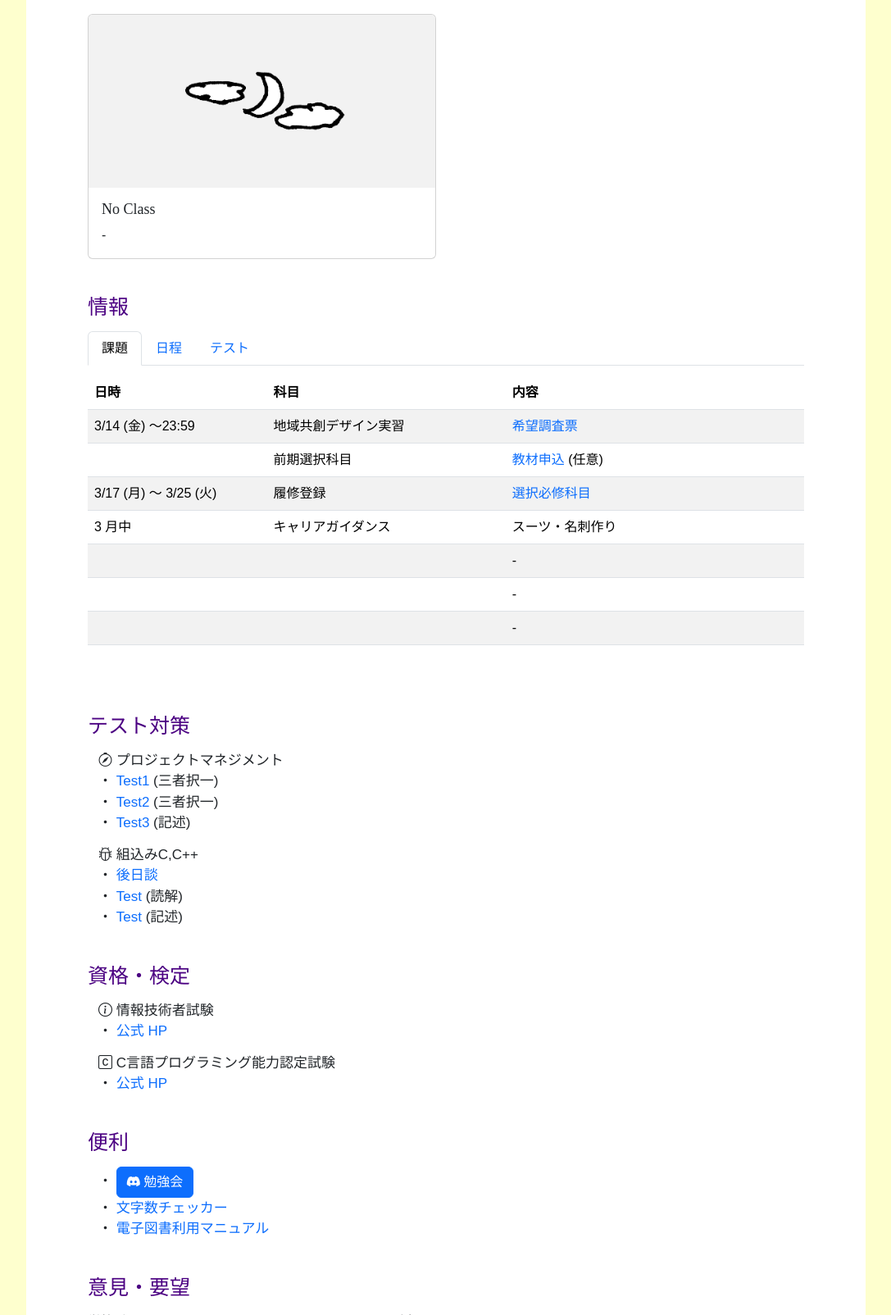
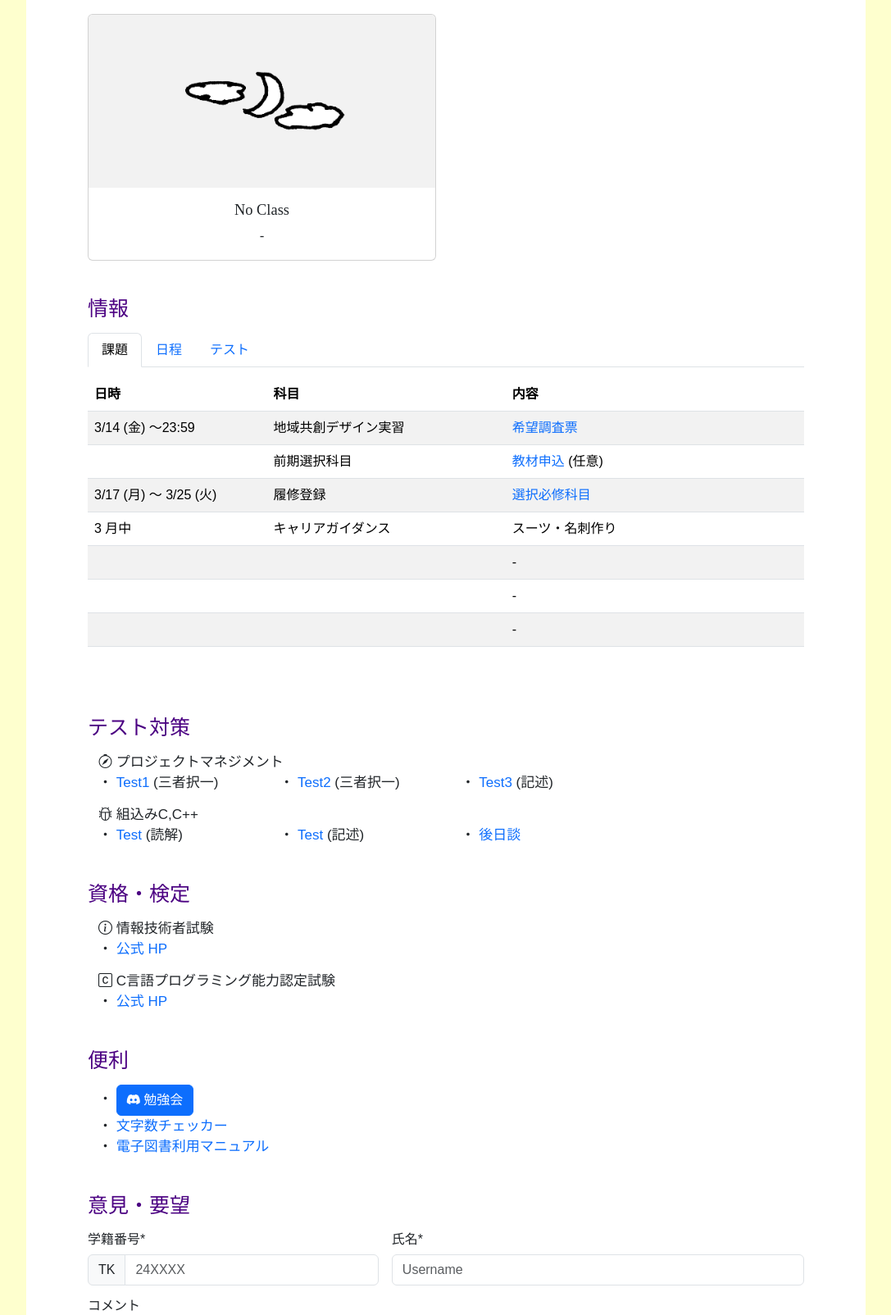
Before and after one commit to Phi110/f-management-system, a PHP site: page / in a window 1280 px wide. Shown: the part 939-2543 px from the top of the page at 82% size, without its empty margins (96-1183 px from the left). Run offline with PHP 8.4, Linux system fonts and the light colour scheme; some libraries are stand-ins or nearby versions; some web fonts are replaced.

Commit message:
Add files via upload

```diff
--- a/index.html
+++ b/index.html
@@ -350,39 +350,50 @@
             <h2 class="bottom-space">テスト対策</h2>
 
             <div class="left-space middle-text">
-                <i class="bi bi-compass"></i> プロジェクトマネジメント<br>
-                ・
-                <a class="link-offset-2 link-underline link-underline-opacity-0" href="test/test.p1.html">
+                <i class="bi bi-compass"></i> プロジェクトマネジメント
+                <div class="row">
+                    <div class="col-md-3">
+                        ・<a class="link-offset-2 link-underline link-underline-opacity-0" href="test/test.p1.html">
                             Test1
                         </a>
                         (三者択一)
-                <br>・
-                <a class="link-offset-2 link-underline link-underline-opacity-0" href="test/test.p2.html">
+                    </div>
+                    <div class="col-md-3">
+                        ・<a class="link-offset-2 link-underline link-underline-opacity-0" href="test/test.p2.html">
                             Test2
                         </a>
                         (三者択一)
-                <br>・
-                <a class="link-offset-2 link-underline link-underline-opacity-0" href="test/test.p3.html">
+                    </div>
+                    <div class="col-md-3">
+                        ・<a class="link-offset-2 link-underline link-underline-opacity-0" href="test/test.p3.html">
                             Test3
                         </a>
                         (記述)
                     </div>
+                </div>
+            </div>
 
             <div class="left-space top-space middle-text">
-                <i class="bi bi-bug"></i> 組込みC,C++  <br>・
-                <a class="link-offset-2 link-underline link-underline-opacity-0" href="test/sequel.html">
-                    後日談
-                </a>
-                <br>・
-                <a class="link-offset-2 link-underline link-underline-opacity-0" href="test/test.c1.html">
+                <i class="bi bi-bug"></i> 組込みC,C++
+                <div class="row">
+                    <div class="col-md-3">
+                        ・<a class="link-offset-2 link-underline link-underline-opacity-0" href="test/test.c1.html">
                             Test
                         </a>
-                (読解)<br>
-                ・
-                <a class="link-offset-2 link-underline link-underline-opacity-0" href="test/test.c2.html">
+                        (読解)
+                    </div>
+                    <div class="col-md-3">
+                        ・<a class="link-offset-2 link-underline link-underline-opacity-0" href="test/test.c2.html">
                             Test
                         </a>
                         (記述)
+                    </div>
+                    <div class="col-md-3">
+                        ・<a class="link-offset-2 link-underline link-underline-opacity-0" href="test/sequel.html">
+                            後日談
+                        </a>
+                    </div>
+                </div>
             </div>
 
             <br>
--- a/js/fms.js
+++ b/js/fms.js
@@ -77,8 +77,8 @@ class Attendance {
                 `<div class="card">
                     <img id="design" src="images/attendance/moon.webp" class="card-img-top">
                     <div class="card-body">
-                        <h4 class="card-title">No Class</h4>
-                        <div class="card-text">-</div>
+                        <h4 class="card-title text-center middle-text stretch">No Class</h4>
+                        <div class="card-text text-center middle-text">-</div>
                     </div>
                 </div>`
             );
```
Also changed, not shown: css/cpp.css (+4 -3 lines), test/test.c1.html (+1 -0 lines), test/test.c2.html (+1 -0 lines). Lines whose indentation alone changed are shown as unchanged.
